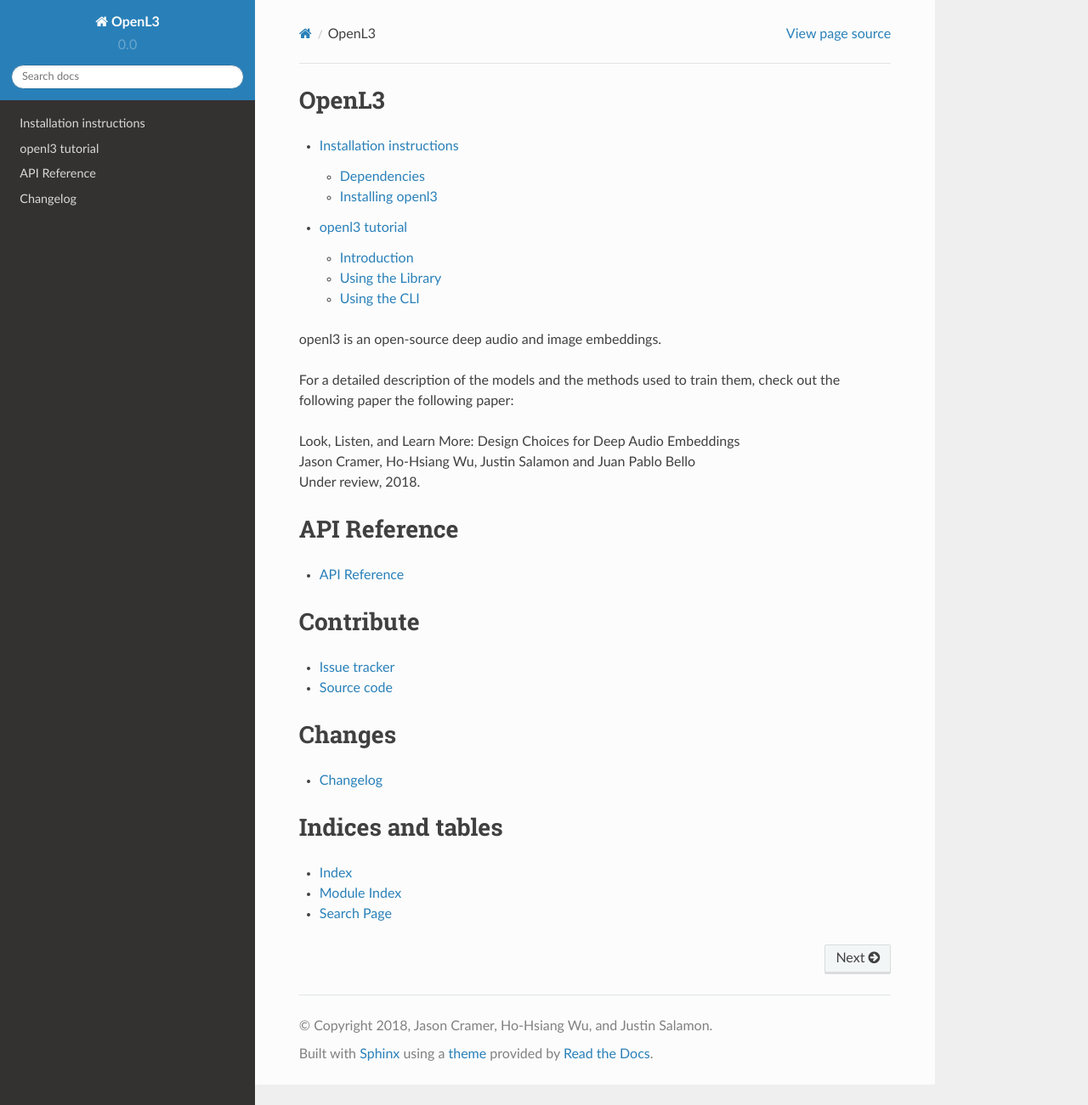
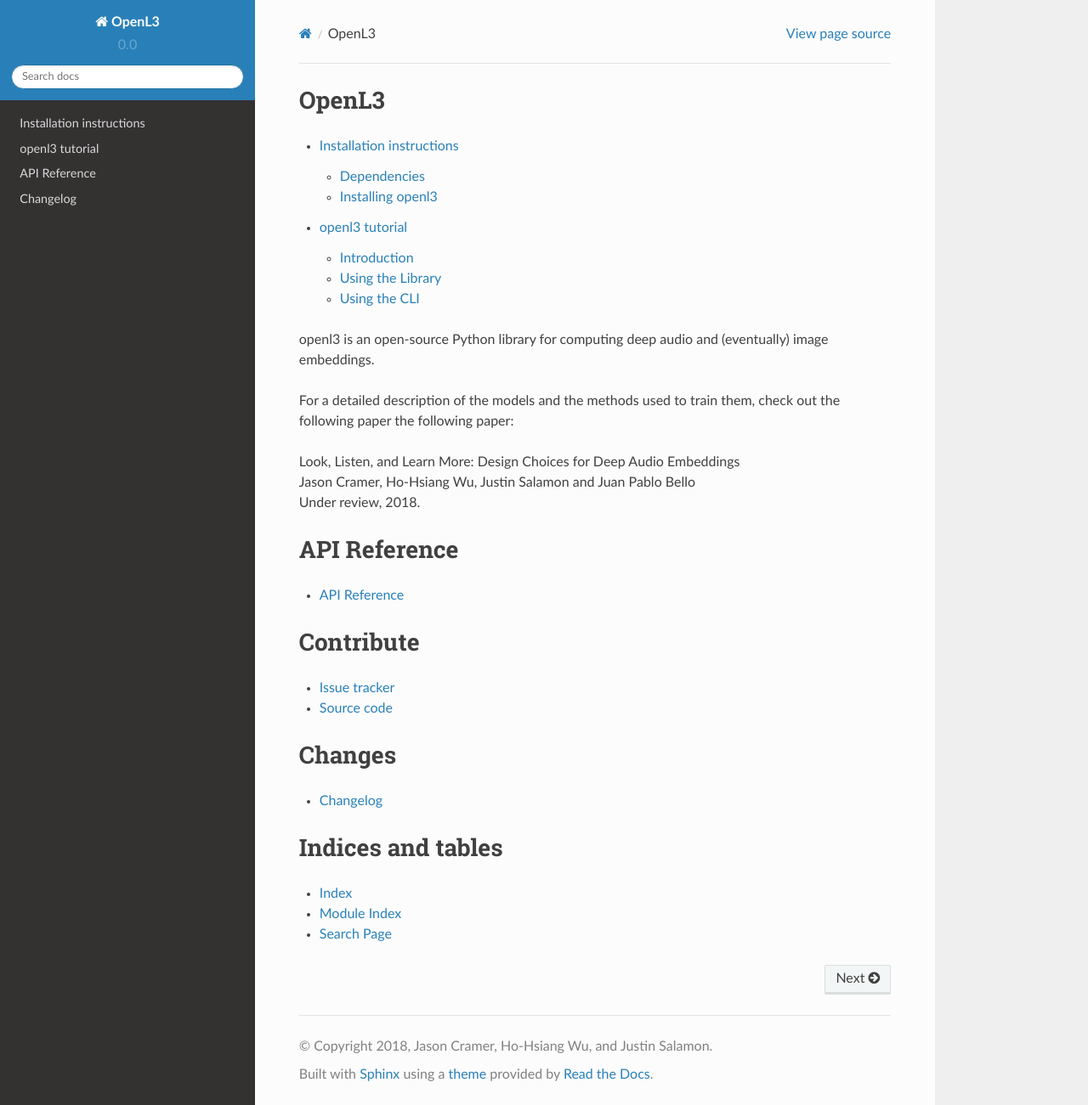
Before and after one commit to marl/openl3, a Sphinx documentation site: the page built from docs/index.rst, in a window 1280 px wide and 1301 px high. Shown: the whole window at 85% size. Built offline with Sphinx 7.4.7 and the Read the Docs theme 2.0.0, drawn with Linux system fonts in a browser that asks for light colours.

Commit message:
Fix grammatical error in docs index

```diff
--- a/docs/index.rst
+++ b/docs/index.rst
@@ -16,9 +16,10 @@
    tutorial
 
 
-openl3 is an open-source deep audio and image embeddings.
+openl3 is an open-source Python library for computing deep audio and (eventually) image embeddings.
 
-For a detailed description of the models and the methods used to train them, check out the following paper the following paper:
+For a detailed description of the models and the methods used to train them, check out the
+following paper the following paper:
 
 Look, Listen, and Learn More: Design Choices for Deep Audio Embeddings |br|
 Jason Cramer, Ho-Hsiang Wu, Justin Salamon and Juan Pablo Bello |br|
```
